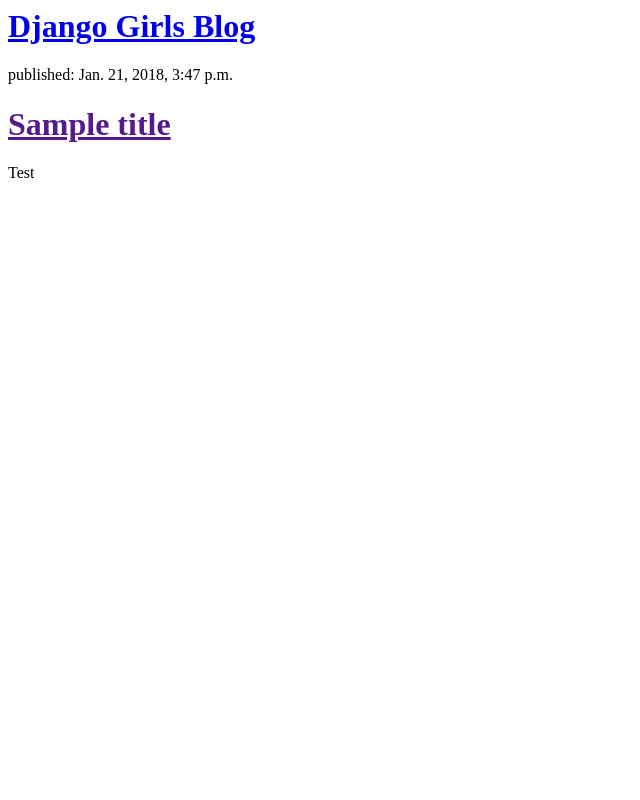
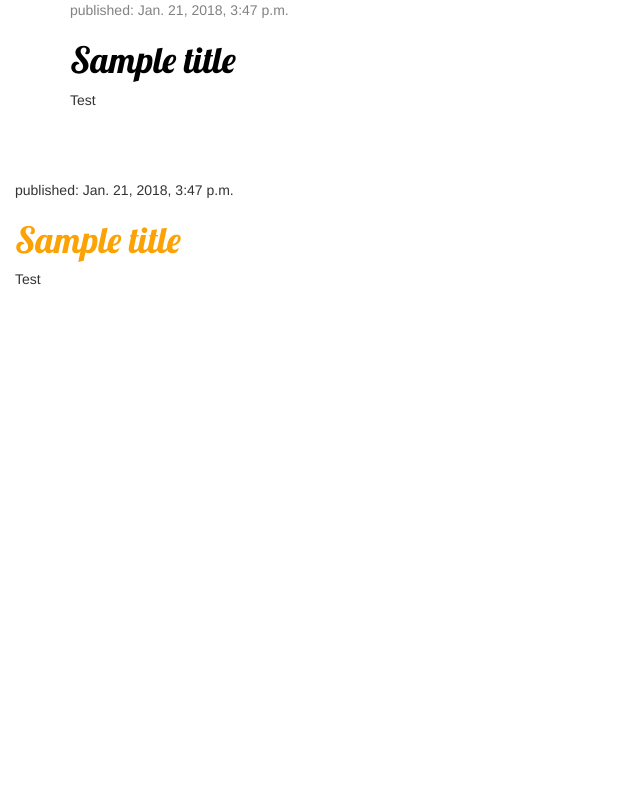
Before and after one commit to SeaHoonPark/student_developer, a Django app: page / in a window 1280 px wide. Shown: the whole page, without its empty margins (0-640 px from the left). Run offline with Django 3.2, Linux system fonts and the light colour scheme; data comes from the database, SQL or seed files in the repository; some libraries are stand-ins or nearby versions.

Commit message:
CSS 만들기

```diff
--- /dev/null
+++ b/Day3/homework2/mysite/blog/migrations/static/css/blog.css
@@ -0,0 +1,53 @@
+h1 a {
+    color: #FCA205;
+    font-family: 'Lobster';
+}
+body {
+    padding-left: 15px;
+}
+.page-header {
+    background-color: #ff9400;
+    margin-top: 0;
+    padding: 20px 20px 20px 40px;
+}
+
+.page-header h1, .page-header h1 a, .page-header h1 a:visited, .page-header h1 a:active {
+    color: #ffffff;
+    font-size: 36pt;
+    text-decoration: none;
+}
+
+.content {
+    margin-left: 40px;
+}
+
+h1, h2, h3, h4 {
+    font-family: 'Lobster', cursive;
+}
+
+.date {
+    color: #828282;
+}
+
+.save {
+    float: right;
+}
+
+.post-form textarea, .post-form input {
+    width: 100%;
+}
+
+.top-menu, .top-menu:hover, .top-menu:visited {
+    color: #ffffff;
+    float: right;
+    font-size: 26pt;
+    margin-right: 20px;
+}
+
+.post {
+    margin-bottom: 70px;
+}
+
+.post h1 a, .post h1 a:visited {
+    color: #000000;
+}
--- a/Day3/homework2/mysite/blog/templates/blog/post_list.html
+++ b/Day3/homework2/mysite/blog/templates/blog/post_list.html
@@ -1,15 +1,31 @@
+{% load staticfiles %}
 <html>
     <head>
         <title>Django Girls blog</title>
+        <link rel="stylesheet" href="//maxcdn.bootstrapcdn.com/bootstrap/3.2.0/css/bootstrap.min.css">
+        <link rel="stylesheet" href="//maxcdn.bootstrapcdn.com/bootstrap/3.2.0/css/bootstrap-theme.min.css">
+        <link rel="stylesheet" href="{% static 'css/blog.css' %}">
+        <link href="//fonts.googleapis.com/css?family=Lobster&subset=latin,latin-ext" rel="stylesheet" type="text/css">
     </head>
     <body>
-        <div>
-            <h1><a href="/">Django Girls Blog</a></h1>
-        </div>
-
+    <div class="content container">
+        <div class="row">
+             <div class="col-md-8">
+                 {% for post in posts %}
+                     <div class="post">
+                         <div class="date">
+                              <p>published: {{ post.published_date }}</p>
+                         </div>
+                         <h1><a href="">{{ post.title }}</a></h1>
+                         <p>{{ post.text|linebreaksbr }}</p>
+                     </div>
+                  {% endfor %}
+             </div>
+         </div>
+    </div>
         {% for post in posts %}
             <div>
-                 <p>published: {{ post.published_date }}</p>
+                <p>published: {{ post.published_date }}</p>
                 <h1><a href="">{{ post.title }}</a></h1>
                 <p>{{ post.text|linebreaksbr }}</p>
             </div>
```
